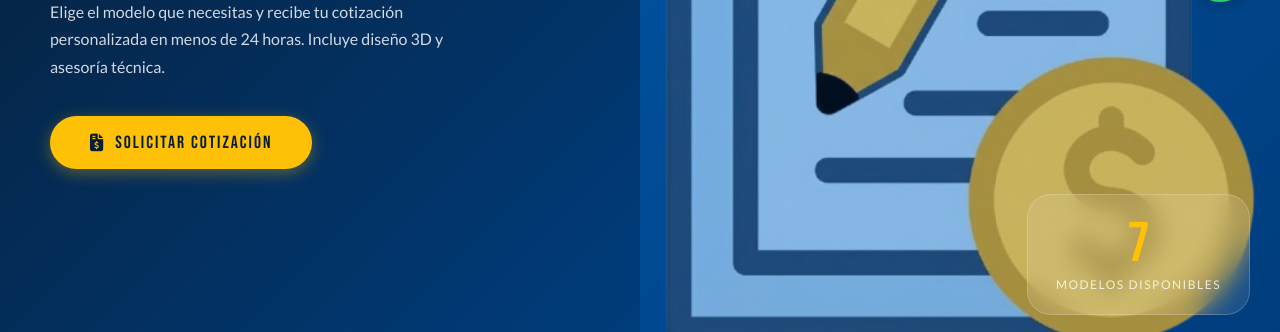
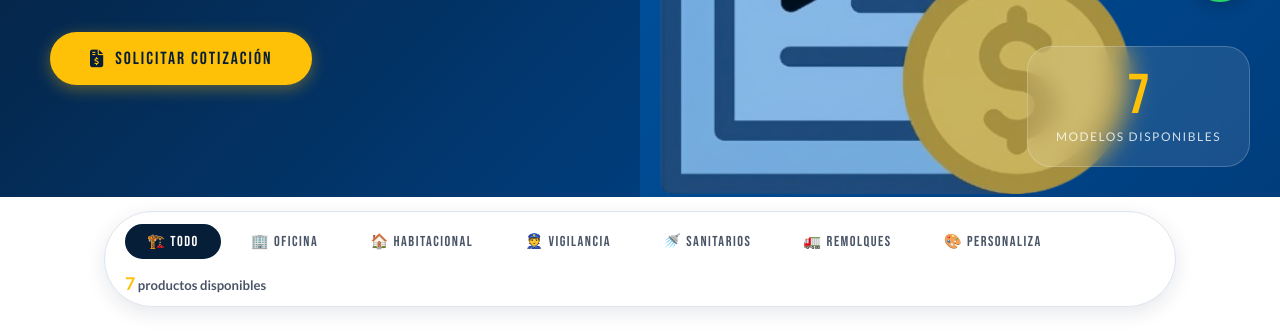
Before and after one commit to abisailopezaguilar24-jpg/mb, a plain HTML site: page catalogo.html in a window 1280 px wide. Shown: the part 768-1100 px from the top of the page. Drawn offline with nearby package versions, Linux system fonts and the light colour scheme.

Commit message:
Add files via upload

```diff
--- a/css/styles.css
+++ b/css/styles.css
@@ -40,7 +40,7 @@
   --radio-pill:     60px;
 
   --tr:             all .35s cubic-bezier(.4,0,.2,1);
-  --navbar-h:       90px;
+  --navbar-h:       70px;
 }
 
 /* ─── RESET ─── */
@@ -987,8 +987,8 @@
 }
 
 .promo-visual-panel img {
-  width: 100%;
-  height: 100%;
+  width: 80%;
+  height: 90%;
   object-fit: cover;
  opacity: .80;
 
--- a/js/catalogo.js
+++ b/js/catalogo.js
@@ -723,13 +723,7 @@
 });
 
 // Menú móvil
-const menuBtn = document.getElementById('mobile-menu');
-if (menuBtn) {
-    menuBtn.addEventListener('click', () => {
-        const navList = document.getElementById('nav-list');
-        if (navList) navList.classList.toggle('active');
-    });
-}
+
 
 // Renderizar catálogo
 renderCatalog();
```
